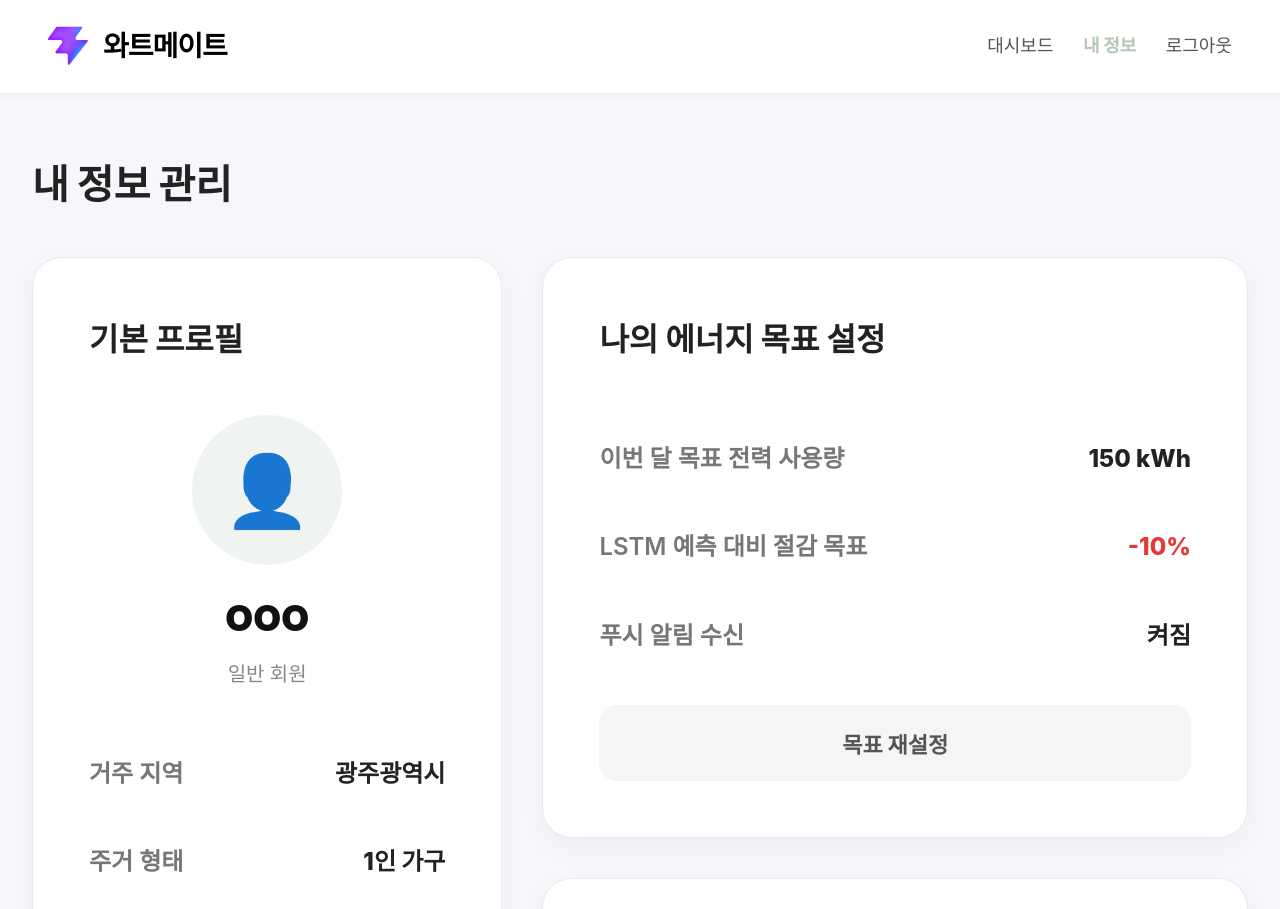
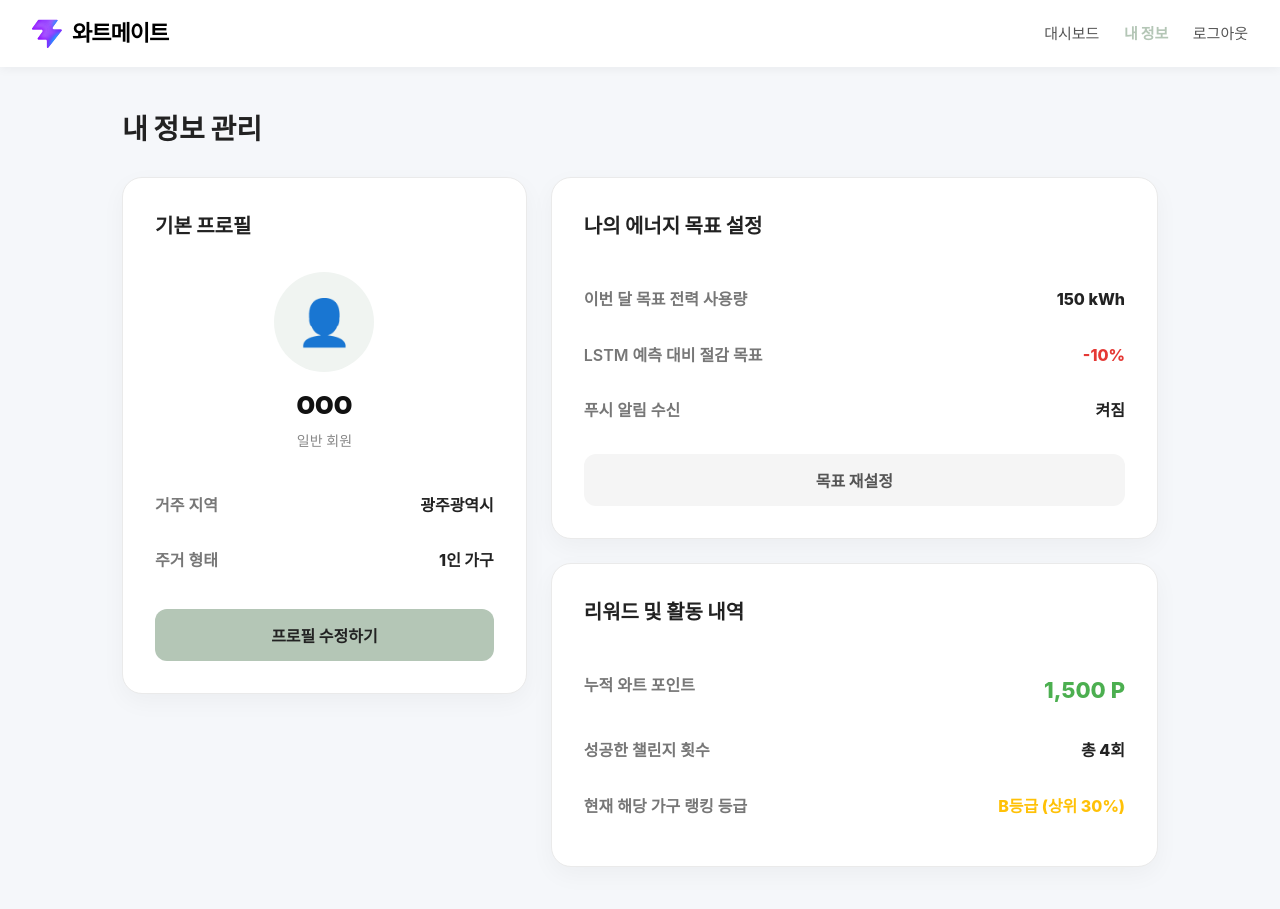
Before and after one commit to wodyddl0916/wattmate, a plain HTML site: page mypage.html in a window 1280 px wide. Shown: the top 909 px of the page. Drawn offline with Linux system fonts and the light colour scheme.

Commit message:
Update mypage.html

```diff
--- a/mypage.html
+++ b/mypage.html
@@ -9,98 +9,99 @@
         * { box-sizing: border-box; font-family: 'Pretendard', -apple-system, BlinkMacSystemFont, system-ui, Roboto, sans-serif; }
         body { margin: 0; background-color: #f5f7fa; color: #333; line-height: 1.6; }
 
-        /* [헤더] */
+        /* [헤더] - 패딩과 폰트 크기 축소 */
         header {
-            background: #ffffff; padding: 1.5rem 3rem; display: flex;
+            background: #ffffff; padding: 1rem 2rem; display: flex;
             justify-content: space-between; align-items: center;
             box-shadow: 0 2px 10px rgba(0,0,0,0.05);
         }
-        header h2 { margin: 0; color: #000000; font-weight: 800; font-size: 28px; letter-spacing: -1px; }
-        .nav-links a { font-size: 18px; color: #555; text-decoration: none; margin-left: 25px; }
+        header h2 { margin: 0; color: #000000; font-weight: 800; font-size: 22px; letter-spacing: -1px; }
+        .nav-links a { font-size: 15px; color: #555; text-decoration: none; margin-left: 20px; }
         .nav-links a:hover { color: #000; font-weight: bold; }
 
-        /* [메인 컨테이너 및 그리드] */
-        .container { max-width: 1400px; margin: 60px auto; padding: 0 2rem; }
-        .page-title { font-size: 40px; font-weight: 900; margin-bottom: 40px; color: #222; }
+        /* [메인 컨테이너 및 그리드] - 최대 너비와 마진 축소 */
+        .container { max-width: 1100px; margin: 40px auto; padding: 0 2rem; }
+        .page-title { font-size: 28px; font-weight: 900; margin-bottom: 25px; color: #222; }
 
-        /* 그리드 및 카드 확대 */
-        .mypage-grid { display: grid; grid-template-columns: 1fr 1.5fr; gap: 2.5rem; align-items: start; }
+        /* 그리드 간격 축소 */
+        .mypage-grid { display: grid; grid-template-columns: 1fr 1.5fr; gap: 1.5rem; align-items: start; }
 
+        /* [카드] - 패딩과 최소 높이 축소 */
         .card {
             background: white;
-            padding: 3.5rem;
-            border-radius: 30px;
+            padding: 2rem;
+            border-radius: 20px;
             box-shadow: 0 8px 24px rgba(0,0,0,0.04);
             border: 1px solid #eaeaea;
-            min-height: 600px; /* 세로 길이 확보 */
+            min-height: 450px;
         }
 
-        /* 카드 제목 밑줄 제거 */
+        /* 카드 제목 폰트 및 여백 축소 */
         .card h3 {
-            font-size: 32px;
+            font-size: 20px;
             color: #222;
             margin-top: 0;
-            margin-bottom: 35px;
+            margin-bottom: 20px;
             font-weight: 800;
-            padding-bottom: 15px;
+            padding-bottom: 10px;
             display: inline-block;
         }
 
-        /* [정보 행 디자인 확대 - 가로선 제거] */
+        /* [정보 행] - 패딩 및 폰트 축소 */
         .info-row {
             display: flex;
             justify-content: space-between;
-            padding: 25px 0;
+            padding: 15px 0;
         }
-        .info-label { color: #777; font-weight: 600; font-size: 24px; }
-        .info-value { color: #222; font-weight: 800; font-size: 24px; }
+        .info-label { color: #777; font-weight: 600; font-size: 16px; }
+        .info-value { color: #222; font-weight: 800; font-size: 16px; }
 
-        /* [프로필 영역 확대] */
-        .profile-section { text-align: center; margin-bottom: 40px; }
+        /* [프로필 영역] - 아이콘 및 폰트 축소 */
+        .profile-section { text-align: center; margin-bottom: 25px; }
         .profile-img-circle {
-            width: 150px;
-            height: 150px;
+            width: 100px;
+            height: 100px;
             background-color: #f0f4f1;
             border-radius: 50%;
-            margin: 0 auto 25px auto;
+            margin: 0 auto 15px auto;
             display: flex;
             align-items: center;
             justify-content: center;
-            font-size: 70px;
+            font-size: 45px;
         }
-        .user-name { font-size: 36px; font-weight: 900; color: #111; }
-        .user-role { color: #888; font-size: 20px; margin-top: 10px; font-weight: 500; }
+        .user-name { font-size: 24px; font-weight: 900; color: #111; }
+        .user-role { color: #888; font-size: 14px; margin-top: 5px; font-weight: 500; }
 
-        /* [버튼 디자인 확대] */
+        /* [버튼 디자인] - 패딩 및 폰트 축소 */
         .btn {
             display: inline-block;
-            padding: 22px 30px;
+            padding: 14px 20px;
             background-color: #B4C6B6;
             color: #222;
             font-weight: 800;
             text-decoration: none;
-            border-radius: 18px;
+            border-radius: 12px;
             text-align: center;
             cursor: pointer;
             border: none;
             width: 100%;
-            margin-top: 30px;
+            margin-top: 20px;
             transition: 0.3s cubic-bezier(0.4, 0, 0.2, 1);
-            font-size: 22px;
+            font-size: 16px;
         }
         .btn:hover { background-color: #a0b3a2; transform: translateY(-2px); }
-        .btn-secondary { background-color: #f5f5f5; color: #555; margin-top: 25px; }
+        .btn-secondary { background-color: #f5f5f5; color: #555; margin-top: 15px; }
 
-        /* 오른쪽 카드 그룹 간격 */
-        .right-column { display: flex; flex-direction: column; gap: 2.5rem; }
+        /* 오른쪽 카드 그룹 간격 축소 */
+        .right-column { display: flex; flex-direction: column; gap: 1.5rem; }
 
     </style>
 </head>
 <body>
 
     <header>
-        <div style="display: flex; align-items: center; gap: 15px;">
-            <img src="favicon.svg" alt="와트메이트 로고" style="width: 40px; height: 40px;">
+        <div style="display: flex; align-items: center; gap: 10px;">
+            <img src="favicon.svg" alt="와트메이트 로고" style="width: 30px; height: 30px;">
             <h2>와트메이트</h2>
         </div>
         <div class="nav-links">
@@ -155,7 +156,7 @@
                     <h3>리워드 및 활동 내역</h3>
                     <div class="info-row">
                         <span class="info-label">누적 와트 포인트</span>
-                        <span class="info-value" style="color: #4CAF50; font-size: 32px;">1,500 P</span>
+                        <span class="info-value" style="color: #4CAF50; font-size: 22px;">1,500 P</span>
                     </div>
                     <div class="info-row">
                         <span class="info-label">성공한 챌린지 횟수</span>
```
